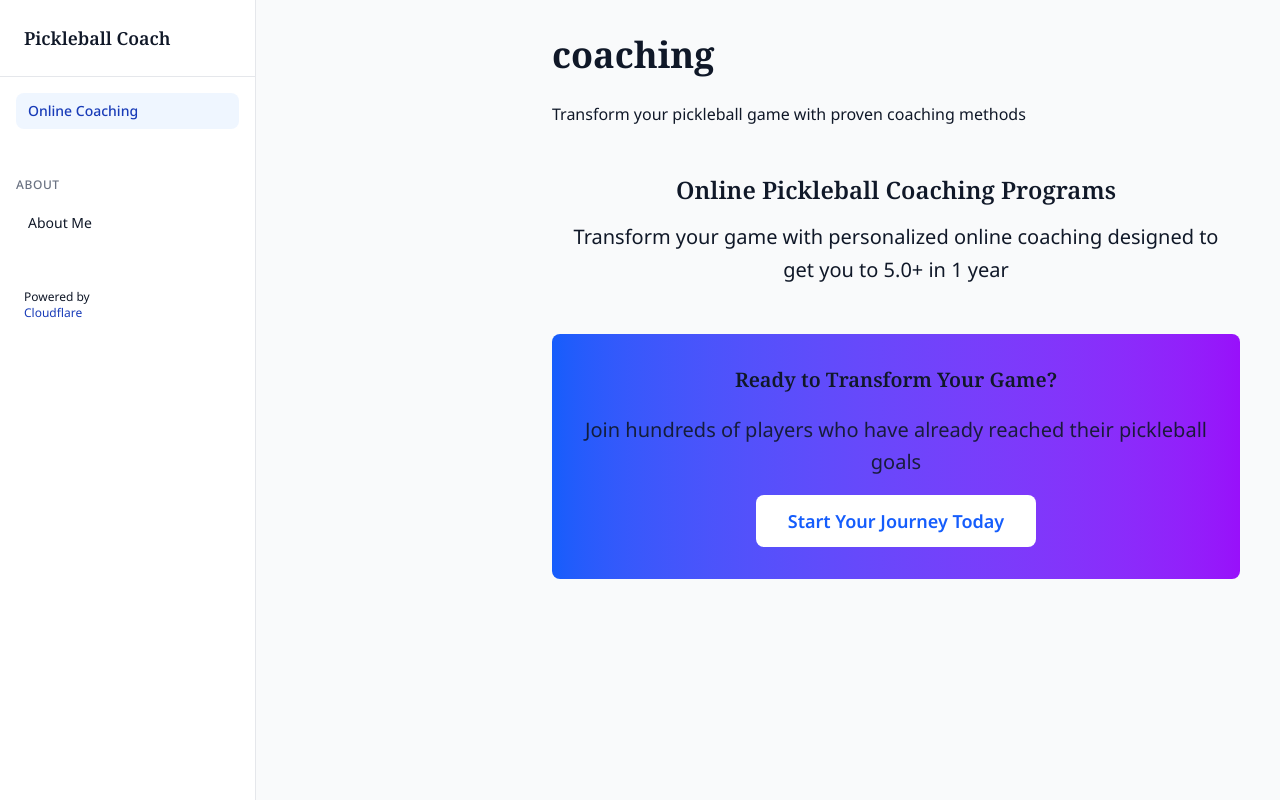
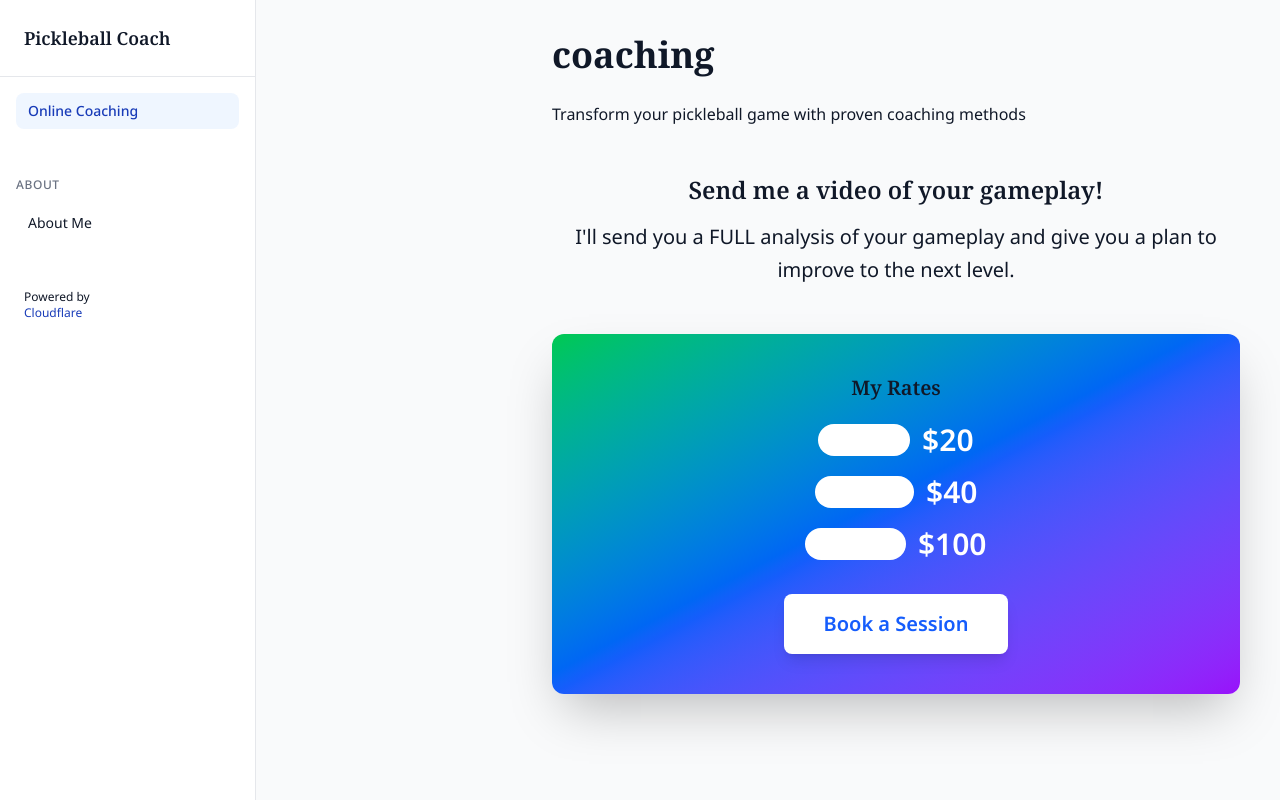
Before and after one commit to bertw2002/react-postgres-fullstack-template, a React (Vite) app: page /section/coaching in a window 1280 px wide. Built offline with nearby package versions, Linux system fonts and the light colour scheme; a web font is replaced by a local one.

Commit message:
Update OnlineCoachingSection.jsx

```diff
--- a/src/components/OnlineCoachingSection.jsx
+++ b/src/components/OnlineCoachingSection.jsx
@@ -5,22 +5,32 @@ function OnlineCoachingSection() {
         {/* Hero Section */}
         <div className="text-center mb-8 md:mb-12 px-4">
           <h2 className="text-2xl md:text-3xl font-bold text-gray-900 mb-3 md:mb-4">
-            Online Pickleball Coaching Programs
+            Send me a video of your gameplay!
           </h2>
           <p className="text-lg md:text-xl text-gray-600 mb-6 md:mb-8">
-            Transform your game with personalized online coaching designed to get you to 5.0+ in 1 year
+            I'll send you a FULL analysis of your gameplay and give you a plan to improve to the next level.
           </p>
         </div>
 
-
         {/* Call to Action */}
-        <div className="text-center bg-gradient-to-r from-blue-600 to-purple-600 rounded-lg p-6 md:p-8 text-white mx-4 md:mx-0">
-          <h3 className="text-xl md:text-2xl font-bold mb-3 md:mb-4">Ready to Transform Your Game?</h3>
-          <p className="text-lg md:text-xl mb-4 md:mb-6 opacity-90">
-            Join hundreds of players who have already reached their pickleball goals
-          </p>
-          <button className="bg-white text-blue-600 py-2 md:py-3 px-6 md:px-8 rounded-lg text-base md:text-lg font-semibold hover:bg-gray-100 transition-colors">
-            Start Your Journey Today
+        <div className="text-center bg-gradient-to-br from-green-500 via-blue-600 to-purple-600 rounded-xl p-8 md:p-10 text-white mx-4 md:mx-0 shadow-2xl">
+          <h3 className="text-2xl md:text-3xl font-bold mb-4 md:mb-6 text-white">My Rates</h3>
+          <div className="space-y-3 md:space-y-4 mb-6 md:mb-8">
+            <div className="flex items-center justify-center space-x-3">
+              <span className="bg-white bg-opacity-20 px-3 py-1 rounded-full text-sm md:text-base font-medium">1 Minute</span>
+              <span className="text-2xl md:text-3xl font-bold">$20</span>
+            </div>
+            <div className="flex items-center justify-center space-x-3">
+              <span className="bg-white bg-opacity-20 px-3 py-1 rounded-full text-sm md:text-base font-medium">5 Minutes</span>
+              <span className="text-2xl md:text-3xl font-bold">$40</span>
+            </div>
+            <div className="flex items-center justify-center space-x-3">
+              <span className="bg-white bg-opacity-20 px-3 py-1 rounded-full text-sm md:text-base font-medium">Full Game</span>
+              <span className="text-2xl md:text-3xl font-bold">$100</span>
+            </div>
+          </div>
+          <button className="bg-white text-blue-600 py-3 md:py-4 px-8 md:px-10 rounded-lg text-lg md:text-xl font-semibold hover:bg-gray-100 transition-all duration-200 transform hover:scale-105 shadow-lg">
+            Book a Session
           </button>
         </div>
       </div>
```
